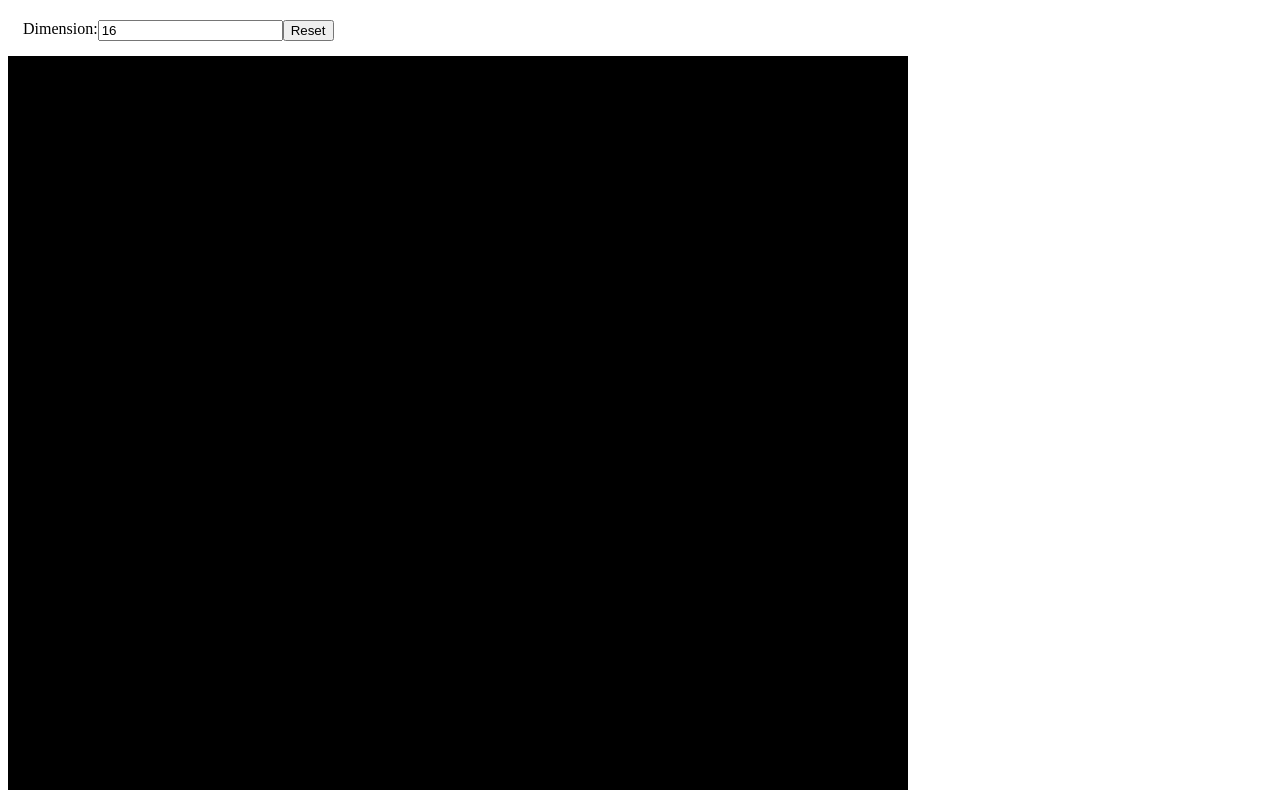
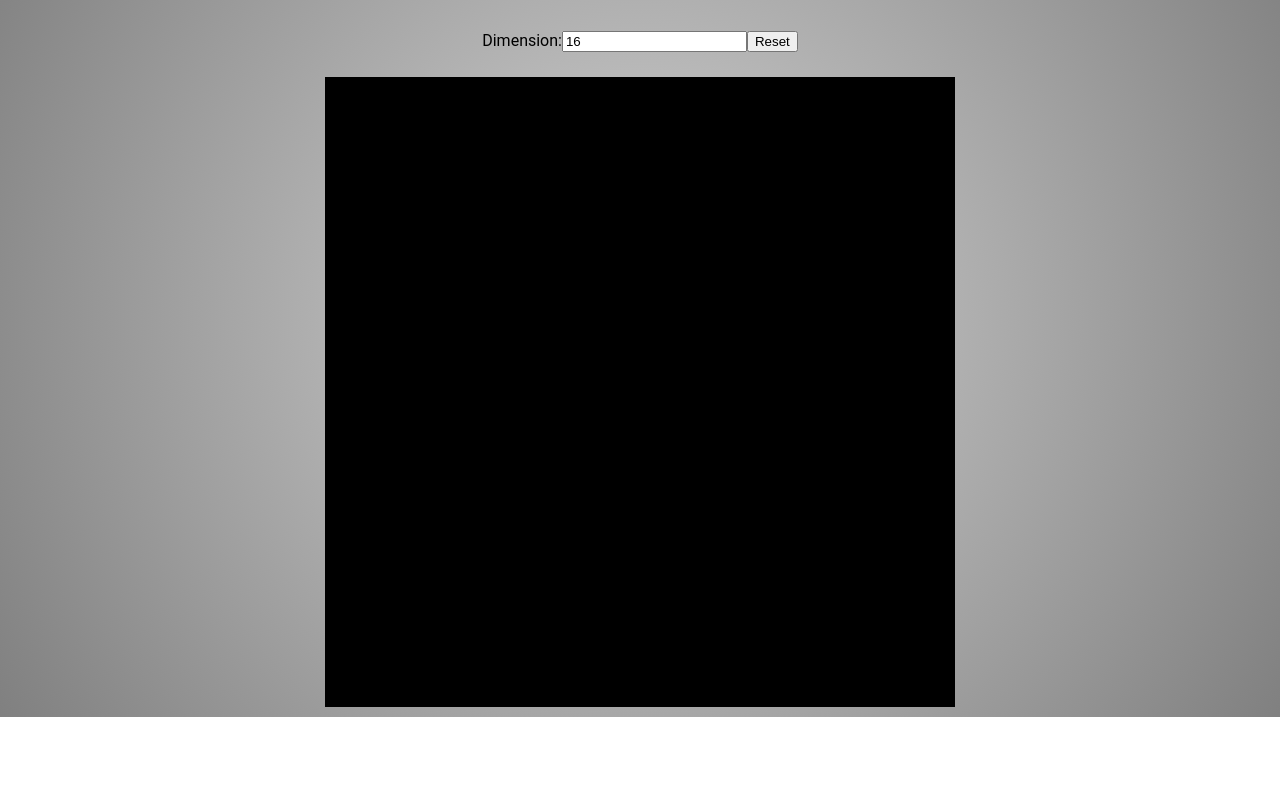
Before and after one commit to ericzundel/odin-etch-a-sketch, a plain HTML site: page index.html in a window 1280 px wide. Shown: the part 83-873 px from the top of the page. After the commit the page ends 800 px from the top, so only its background shows below. Drawn offline with Linux system fonts and the light colour scheme.

Commit message:
Styled it up a bit

```diff
--- a/etchasketch.js
+++ b/etchasketch.js
@@ -16,8 +16,10 @@ resetButtonElem.addEventListener('click', (e) => {
 });
 
 function buildGrid() {
-    const width = window.innerWidth - bodyElem.style.paddingLeft - bodyElem.style.paddingRight;
+    const offset = containerElem.getBoundingClientRect().y;
+    const width = window.innerHeight - offset - 10;
     const rowHeight = width / pixelsPerSide;
+    containerElem.style.width = String(rowHeight * pixelsPerSide) + "px"
 
     while (containerElem.firstChild) {
         containerElem.firstChild.remove()
@@ -33,7 +35,6 @@ function buildGrid() {
             rowElemArray.push(cellElem);
             rowElem.appendChild(cellElem);
         }
-        /*rowElem.style.flexBasis = String(cellWidth) + "px";*/
         rowElem.style.height = String(rowHeight) + "px";
         rowElem.style.flexBasis = String(rowHeight) + "px";
         containerElem.appendChild(rowElem);
@@ -46,9 +47,8 @@ function createCell(row, col) {
     cellElem.classList.add("cell")
     cellElem.classList.add(`cell-${row}-${col}`);
     cellElem.addEventListener('mouseover', (e) => {
-        cellElem.style.backgroundColor = "white";
+        cellElem.style.backgroundColor = "lightgrey";
     });
-    // cellElem.style.flexBasis = 100/numCols;
     return cellElem;
 }
 
--- a/styles.css
+++ b/styles.css
@@ -1,7 +1,10 @@
 body {
-    display:flex;
+    display: flex;
     flex-direction: column;
-    align-items: stretch;
+    align-items: center;
+    justify-items: center;
+    background-image: radial-gradient(circle, lightgrey, grey);
+    font-family: Roboto, sans-serif;
 }
 
 body h1 {
@@ -13,6 +16,7 @@ body h1 {
     display: flex;
     padding: 15px;
     justify-content: stretch;
+    margin: 10px;
 }
 
 .container {
@@ -21,7 +25,6 @@ body h1 {
     flex-direction: column;
     align-items: stretch;
     justify-items: stretch;
-    width: 900px;
 }
 
 .row {
```
